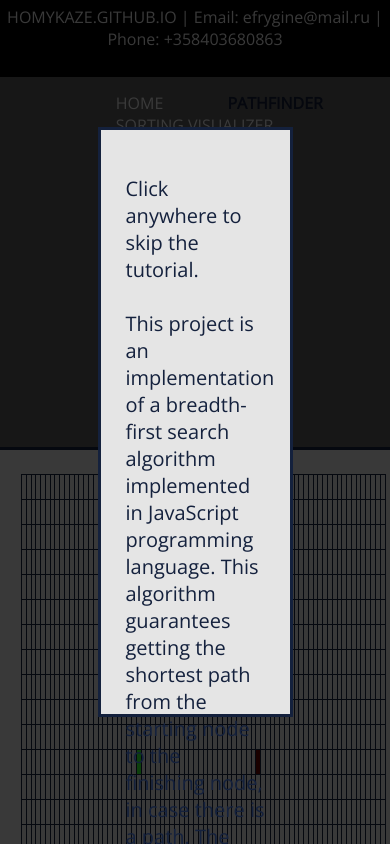
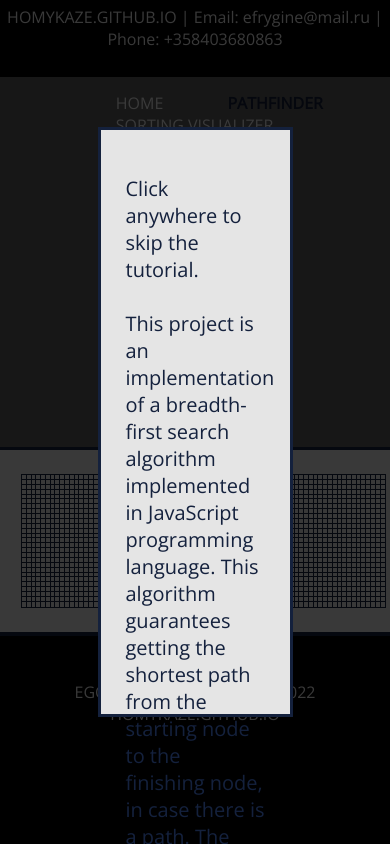
Before and after one commit to Homykaze/HTML-CSS-JS-landing, a plain HTML site: page project1.html in a window 390 px wide. Shown: the top 844 px of the page. Drawn offline with nearby package versions, Linux system fonts and the light colour scheme.

Commit message:
Made pathfinder more responsive

```diff
--- a/css/project1.css
+++ b/css/project1.css
@@ -173,7 +173,6 @@ header ul{
 /*GRID*//*GRID*//*GRID*//*GRID*//*GRID*//*GRID*//*GRID*//*GRID*//*GRID*/
 #gridarea{
     background: #E5E5E5;
-    min-height: 700px;
     padding:25px 0 25px 22px;
 	width: 100%;
 }
@@ -188,7 +187,7 @@ header ul{
 #output tr td{
 	border-collapse: collapse;
     width: 1.3020833%;
-    height: 25px;
+    height: 1.25vw;
     float:left;
     margin:0;
     padding: 0;
--- a/css/style.css
+++ b/css/style.css
@@ -567,6 +567,8 @@ footer .btn:hover{
         width: 90%;
         clip-path: polygon(0 0, 100% 0, 100% 100%, 0 100%);
         padding: 1rem;
+        border:none;
+        border-radius: 10px;
     }
 
     .education .edu1{
```
